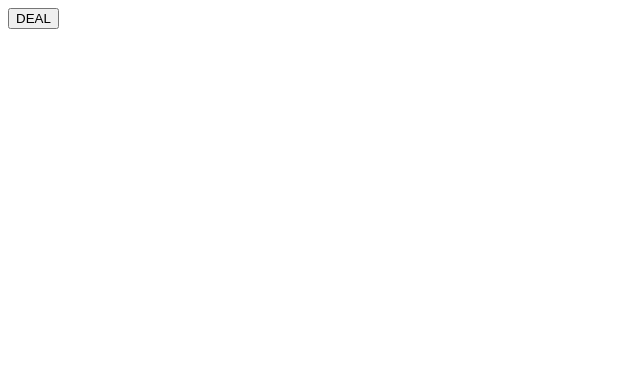
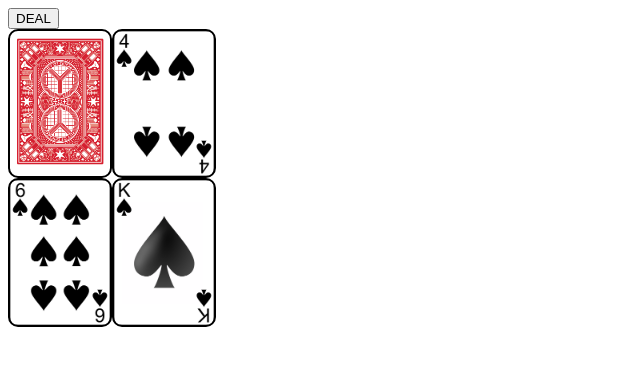
Before and after one commit to jtabach/blackjack, a plain HTML site: page index.html in a window 1280 px wide. Both pictures are taken after a click on the button "DEAL". Shown: the whole page, without its empty margins (0-640 px from the left). Drawn offline with nearby package versions, Linux system fonts and the light colour scheme.

Commit message:
append cards to the screen

```diff
--- a/index.html
+++ b/index.html
@@ -7,10 +7,18 @@
 </head>
 <body>
 	<button>DEAL</button>
-	<div id="dealerHand"></div>
-	<div id="userHand"></div>
-	<script src="https://code.jquery.com/jquery-2.2.0.js"></script>
-	<script src="https://cdnjs.cloudflare.com/ajax/libs/lodash.js/4.0.0/lodash.min.js"></script>
-	<script src="main.js"></script>
+	<div class="container">
+		<div id="dealerHand">
+			<div id="backCard"class="card"></div>
+		</div>
+		<div id="userHand">
+
+		</div>
+
+
+		<script src="https://code.jquery.com/jquery-2.2.0.js"></script>
+		<script src="https://cdnjs.cloudflare.com/ajax/libs/lodash.js/4.0.0/lodash.min.js"></script>
+		<script src="main.js"></script>
+	</div>
 </body>
 </html>
--- a/main.js
+++ b/main.js
@@ -74,23 +74,29 @@ function shuffleDeck() {
 }
 
 function dealCards() {
+	$("#backCard").show();
 	addCard();
 	addCard();
 	playerTurn = false;
 	addCard();
 	playerTurn = true;
-	console.log(userHand);
-	console.log(dealerHand);
-	console.log(shuffled);
 }
 
 function addCard() {
-	var randIndex = _.random(0, deck.length);
+	var randIndex = _.random(0, shuffled.length);
 	if (playerTurn) {
 		userHand.push(deck[randIndex]);
-		$('#userhand').append('<div>').addClass('card').css('background-image', deck[randIndex].image);
+		var $newCard = $('<div>').addClass('card').css('background-image', "url(" + deck[randIndex].image + ")");
+		$('#userHand').append($newCard);
 	} else {
 		dealerHand.push(deck[randIndex]);
+		var $newCard = $('<div>').addClass('card').css('background-image', "url(" + deck[randIndex].image + ")");
+		$('#dealerHand').append($newCard);
 	}
 	shuffled.splice(randIndex, 1);
+	sumCards();
 }
+
+function sumCards() {
+
+}
--- a/style.css
+++ b/style.css
@@ -1,5 +1,18 @@
 .card {
-	height: 100px;
+	height: 145px;
 	width: 100px;
 	border: 2px solid black;
+	border-radius: 10px;
+	float: left;
+	background: no-repeat;
+	background-size: contain;
 }
+
+#dealerhand, #userHand {
+	clear: both;
+}
+
+#backCard {
+	display: none;
+	background-image: url("cards/back.png");
+}
```
